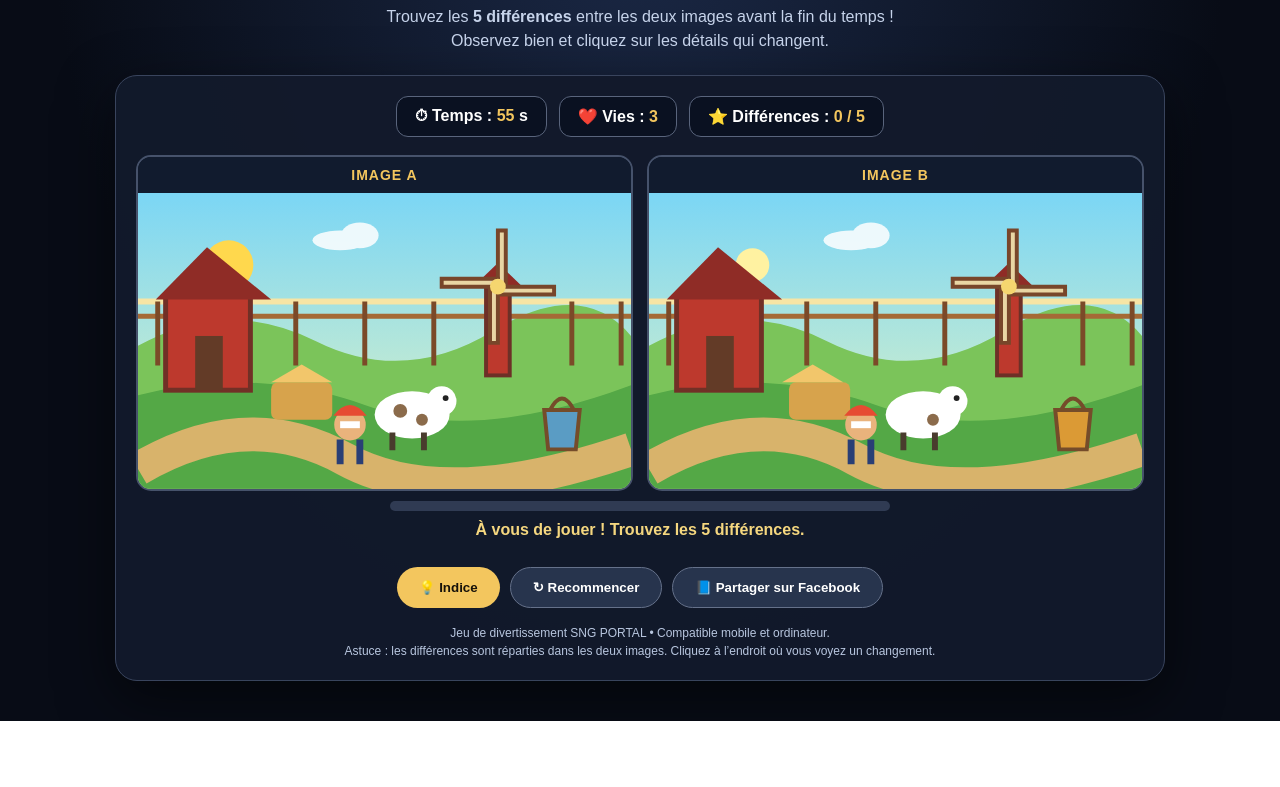
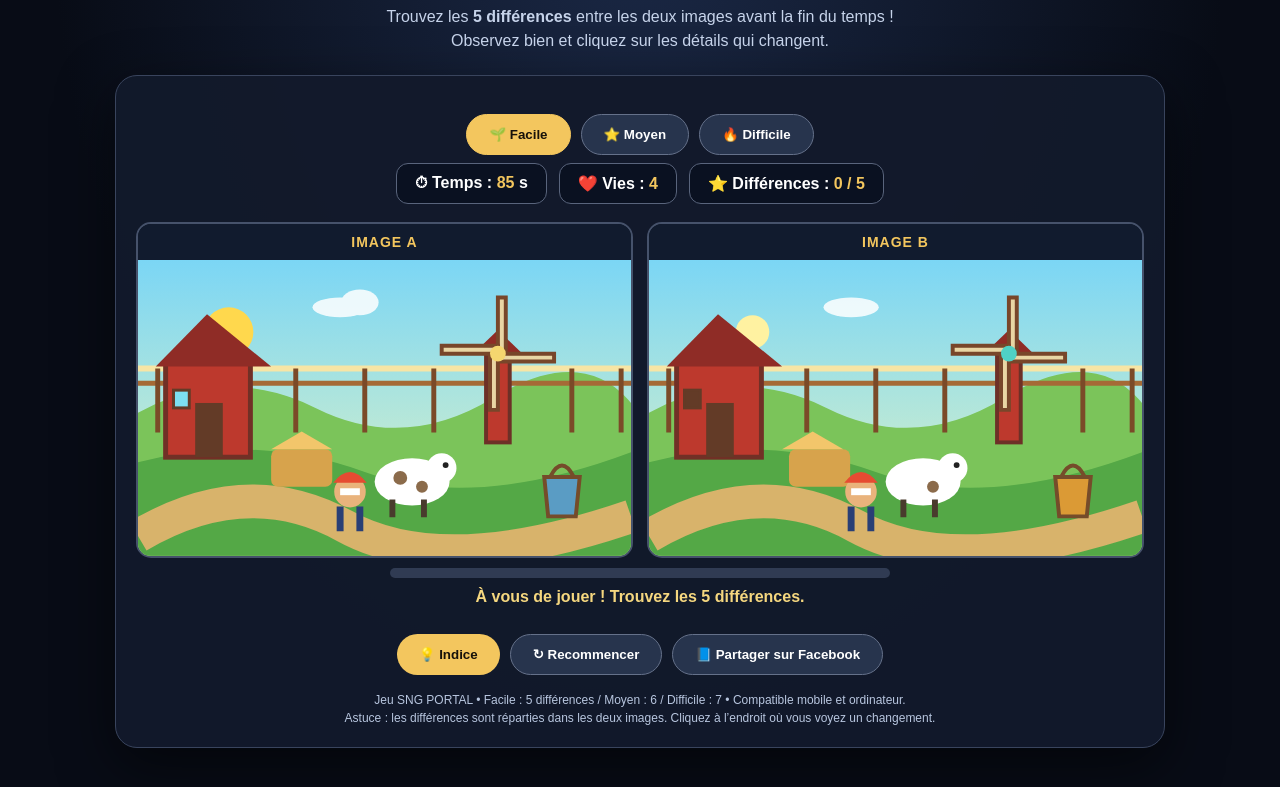
Before and after one commit to luisguzmanune75-jpg/luisguzmanune75-jpg.github.io, a plain HTML site: page spot-the-difference.html in a window 1280 px wide. Shown: the part 111-898 px from the top of the page. Before the commit the page ends 832 px from the top, so only its background shows below. Drawn offline with Linux system fonts and the light colour scheme.

Commit message:
Ajouter trois niveaux et rendre les différences plus visibles

```diff
--- a/spot-the-difference.html
+++ b/spot-the-difference.html
@@ -18,7 +18,7 @@ header{max-width:1050px;margin:auto}header .brand{letter-spacing:5px;color:var(-
 .game{max-width:1050px;margin:auto;background:rgba(18,25,43,.96);border:1px solid #39445d;border-radius:22px;padding:20px;box-shadow:0 18px 55px #0008}
 .stats{display:flex;justify-content:center;gap:12px;flex-wrap:wrap;margin-bottom:18px}.pill{background:#0a1121;border:1px solid #59647c;border-radius:12px;padding:10px 18px;font-weight:800}.pill b{color:var(--gold)}
 .boards{display:grid;grid-template-columns:1fr 1fr;gap:14px}.board{background:#0b1423;border:2px solid #46526b;border-radius:15px;overflow:hidden;position:relative}.board h2{font-size:14px;margin:0;padding:10px;color:var(--gold);background:#111b2e;letter-spacing:1px}.scene{display:block;width:100%;height:auto;cursor:crosshair;touch-action:manipulation}.scene .hit{fill:transparent;stroke:transparent;stroke-width:3}.scene .hit.found{fill:#32d58333;stroke:#32d583}
-.controls{display:flex;justify-content:center;gap:10px;flex-wrap:wrap;margin:18px 0 8px}button{border:0;border-radius:30px;padding:12px 22px;font-weight:800;cursor:pointer;background:var(--gold);color:#17120a}button.secondary{background:#27344d;color:#fff;border:1px solid #65718a}button:disabled{opacity:.45;cursor:not-allowed}
+ .level.selected{background:var(--gold);color:#17120a;border-color:var(--gold)}.controls{display:flex;justify-content:center;gap:10px;flex-wrap:wrap;margin:18px 0 8px}button{border:0;border-radius:30px;padding:12px 22px;font-weight:800;cursor:pointer;background:var(--gold);color:#17120a}button.secondary{background:#27344d;color:#fff;border:1px solid #65718a}button:disabled{opacity:.45;cursor:not-allowed}
 #message{min-height:28px;color:#f5d77f;font-weight:700;margin:10px 0}.progress{height:10px;background:#303b53;border-radius:20px;overflow:hidden;max-width:500px;margin:10px auto}.progress span{display:block;height:100%;width:0;background:linear-gradient(90deg,#d69d36,#ffe28b);transition:width .2s}
 .note{color:var(--muted);font-size:12px;margin-top:16px;line-height:1.5}
 @media(max-width:650px){.game{padding:12px}.boards{grid-template-columns:1fr}.board h2{padding:8px}.pill{padding:8px 12px}}
@@ -26,18 +26,19 @@ header{max-width:1050px;margin:auto}header .brand{letter-spacing:5px;color:var(-
 <body>
 <header><div class="brand">SNG PORTAL</div><h1>🔎 SPOT THE <span>DIFFERENCE</span></h1><p>Trouvez les <b>5 différences</b> entre les deux images avant la fin du temps !<br>Observez bien et cliquez sur les détails qui changent.</p></header>
 <main class="game">
-<div class="stats"><div class="pill">⏱ Temps : <b id="time">60</b> s</div><div class="pill">❤️ Vies : <b id="lives">3</b></div><div class="pill">⭐ Différences : <b id="score">0 / 5</b></div></div>
+<div class="controls" aria-label="Niveau"><button class="secondary level selected" data-level="easy">🌱 Facile</button><button class="secondary level" data-level="normal">⭐ Moyen</button><button class="secondary level" data-level="hard">🔥 Difficile</button></div><div class="stats"><div class="pill">⏱ Temps : <b id="time">90</b> s</div><div class="pill">❤️ Vies : <b id="lives">4</b></div><div class="pill">⭐ Différences : <b id="score">0 / 5</b></div></div>
 <div class="boards">
 <section class="board"><h2>IMAGE A</h2><svg id="left" class="scene" viewBox="0 0 500 300" role="img" aria-label="Première image de la ferme"></svg></section>
 <section class="board"><h2>IMAGE B</h2><svg id="right" class="scene" viewBox="0 0 500 300" role="img" aria-label="Deuxième image de la ferme"></svg></section>
 </div>
 <div class="progress"><span id="bar"></span></div><div id="message" aria-live="polite">À vous de jouer ! Trouvez les 5 différences.</div>
 <div class="controls"><button id="hint">💡 Indice</button><button class="secondary" id="restart">↻ Recommencer</button><button class="secondary" id="share">📘 Partager sur Facebook</button></div>
-<div class="note">Jeu de divertissement SNG PORTAL • Compatible mobile et ordinateur.<br>Astuce : les différences sont réparties dans les deux images. Cliquez à l’endroit où vous voyez un changement.</div>
+<div class="note">Jeu SNG PORTAL • Facile : 5 différences / Moyen : 6 / Difficile : 7 • Compatible mobile et ordinateur.<br>Astuce : les différences sont réparties dans les deux images. Cliquez à l’endroit où vous voyez un changement.</div>
 </main>
 <script>
-const spots=[{x:92,y:73,r:27,label:"Le soleil"},{x:365,y:95,r:25,label:"Le moulin"},{x:160,y:210,r:25,label:"La botte de foin"},{x:280,y:220,r:25,label:"Le mouton"},{x:430,y:235,r:24,label:"Le seau"}];
-let found=new Set(),lives=3,time=60,clock=null,ended=false,hints=0;
+const spots=[{x:98,y:73,r:34,label:"Le soleil"},{x:365,y:95,r:32,label:"Le moulin"},{x:165,y:205,r:34,label:"La botte de foin"},{x:278,y:225,r:34,label:"La tache du mouton"},{x:430,y:240,r:32,label:"La couleur du seau"},{x:215,y:48,r:34,label:"Le nuage"},{x:78,y:165,r:28,label:"La fenêtre de la grange"}];
+const levels={easy:{time:90,lives:4,count:5},normal:{time:60,lives:3,count:6},hard:{time:45,lives:2,count:7}};
+let level="easy",target=5,found=new Set(),lives=4,time=90,clock=null,ended=false,hints=0;
 function svgScene(side){const a=side==="A";return `
 <defs><linearGradient id="sky${side}" x2="0" y2="1"><stop stop-color="#7bd6f5"/><stop offset="1" stop-color="#e7f5c2"/></linearGradient></defs>
 <rect width="500" height="300" fill="url(#sky${side})"/><circle cx="${a?92:105}" cy="73" r="${a?25:17}" fill="${a?'#ffd84d':'#fff2a1'}"/>
@@ -45,20 +46,20 @@ function svgScene(side){const a=side==="A";return `
 <path d="M0 110 L500 110" stroke="#f7e5a5" stroke-width="6"/><path d="M0 125 L500 125" stroke="#a56a36" stroke-width="5"/>
 <g stroke="#7b4a28" stroke-width="5"><path d="M20 110v65 M90 110v65 M160 110v65 M230 110v65 M300 110v65 M370 110v65 M440 110v65 M490 110v65"/></g>
 <path d="M0 280 Q110 215 210 270 T500 260" fill="none" stroke="#d8b36b" stroke-width="34"/>
-<rect x="28" y="105" width="86" height="95" fill="#bd392d" stroke="#713026" stroke-width="5"/><path d="M18 108L70 55l65 53Z" fill="#8f2c26"/><rect x="58" y="145" width="28" height="55" fill="#633b27"/>
-<g transform="translate(365 95)"><rect x="-12" y="0" width="24" height="90" fill="#bd392d" stroke="#6d3027" stroke-width="4"/><path d="M-25 0L0 -24 25 0Z" fill="#8f2c26"/><g fill="#e9d6a4" stroke="#78462a" stroke-width="4"><path d="M0 0L${a?0:0} -57l8 0 0 57Z" transform="rotate(0)"/><path d="M0 0L0 -57l8 0 0 57Z" transform="rotate(90)"/><path d="M0 0L0 -57l8 0 0 57Z" transform="rotate(180)"/><path d="M0 0L0 -57l8 0 0 57Z" transform="rotate(270)"/></g><circle r="8" fill="#f5d66f"/></g>
+<rect x="28" y="105" width="86" height="95" fill="#bd392d" stroke="#713026" stroke-width="5"/><path d="M18 108L70 55l65 53Z" fill="#8f2c26"/><rect x="58" y="145" width="28" height="55" fill="#633b27"/><rect x="36" y="132" width="16" height="18" fill="${a?'#7de0f2':'#633b27'}" stroke="#633b27" stroke-width="3"/>
+<g transform="translate(365 95)"><rect x="-12" y="0" width="24" height="90" fill="#bd392d" stroke="#6d3027" stroke-width="4"/><path d="M-25 0L0 -24 25 0Z" fill="#8f2c26"/><g fill="#e9d6a4" stroke="#78462a" stroke-width="4"><path d="M0 0L${a?0:0} -57l8 0 0 57Z" transform="rotate(0)"/><path d="M0 0L0 -57l8 0 0 57Z" transform="rotate(90)"/><path d="M0 0L0 -57l8 0 0 57Z" transform="rotate(180)"/><path d="M0 0L0 -57l8 0 0 57Z" transform="rotate(270)"/></g><circle r="8" fill="${a?'#f5d66f':'#4fd1c5'}"/></g>
 <g><rect x="${a?135:142}" y="192" width="62" height="38" rx="7" fill="#d7a34c"/><path d="M135 192l31 -18 31 18Z" fill="#f2c66b"/></g>
 <g transform="translate(278 225)"><ellipse cx="0" cy="0" rx="38" ry="24" fill="#fff"/><circle cx="30" cy="-14" r="15" fill="#fff"/><circle cx="34" cy="-17" r="3" fill="#222"/><path d="M-20 18v18 M12 18v18" stroke="#493b2d" stroke-width="6"/><circle cx="-12" cy="-4" r="7" fill="${a?'#8b6b4b':'#fff'}"/><circle cx="10" cy="5" r="6" fill="#8b6b4b"/></g>
 <g transform="translate(430 240)"><path d="M-18 -20h36l-4 40h-28Z" fill="${a?'#5a9cc4':'#db9a35'}" stroke="#754c2a" stroke-width="4"/><path d="M-12 -20q12 -23 24 0" fill="none" stroke="#754c2a" stroke-width="4"/></g>
 <g transform="translate(215 235)"><circle r="16" fill="#e9b37c"/><path d="M-17 -9q17 -22 34 0Z" fill="#e64b32"/><path d="M-10 15v25 M10 15v25" stroke="#293f75" stroke-width="7"/><path d="M-10 0h20" stroke="#fff" stroke-width="7"/></g>
-<g fill="#fff" opacity=".85"><ellipse cx="205" cy="48" rx="28" ry="10"/><ellipse cx="225" cy="43" rx="19" ry="13"/></g>
-<g class="hit" data-id="0" cx="95" cy="73" r="30"/><g class="hit" data-id="1" cx="365" cy="95" r="30"/><g class="hit" data-id="2" cx="165" cy="205" r="30"/><g class="hit" data-id="3" cx="278" cy="225" r="30"/><g class="hit" data-id="4" cx="430" cy="240" r="30"/>
+<g fill="#fff" opacity=".85">${a?'<ellipse cx="205" cy="48" rx="28" ry="10"/><ellipse cx="225" cy="43" rx="19" ry="13"/>':'<ellipse cx="205" cy="48" rx="28" ry="10"/>'}</g>
+<g class="hit" data-id="0" cx="95" cy="73" r="30"/><g class="hit" data-id="1" cx="365" cy="95" r="30"/><g class="hit" data-id="2" cx="165" cy="205" r="30"/><g class="hit" data-id="3" cx="278" cy="225" r="30"/><g class="hit" data-id="4" cx="430" cy="240" r="30"/><g class="hit" data-id="5" cx="215" cy="48" r="30"/><g class="hit" data-id="6" cx="78" cy="165" r="26"/>
 `;}
 function draw(){document.getElementById("left").innerHTML=svgScene("A");document.getElementById("right").innerHTML=svgScene("B");document.querySelectorAll(".scene").forEach(el=>el.addEventListener("click",onSceneClick));}
-function onSceneClick(e){if(ended)return;const svg=e.currentTarget,pt=svg.createSVGPoint();pt.x=e.clientX;pt.y=e.clientY;const p=pt.matrixTransform(svg.getScreenCTM().inverse());let hit=spots.findIndex(s=>Math.hypot(p.x-s.x,p.y-s.y)<s.r);if(hit<0){lives--;document.getElementById("lives").textContent=lives;document.getElementById("message").textContent="Pas tout à fait ! Essayez encore.";if(lives<=0)finish(false);return;}if(found.has(hit)){document.getElementById("message").textContent="Cette différence a déjà été trouvée !";return;}found.add(hit);document.querySelectorAll('[data-id="'+hit+'"]').forEach(n=>n.classList.add("found"));document.getElementById("score").textContent=found.size+" / 5";document.getElementById("bar").style.width=(found.size*20)+"%";document.getElementById("message").textContent="Bravo ! Différence trouvée : "+spots[hit].label+".";if(found.size===5)finish(true);}
+function onSceneClick(e){if(ended)return;const svg=e.currentTarget,pt=svg.createSVGPoint();pt.x=e.clientX;pt.y=e.clientY;const p=pt.matrixTransform(svg.getScreenCTM().inverse());let hit=spots.findIndex(s=>Math.hypot(p.x-s.x,p.y-s.y)<s.r);if(hit<0||hit>=target){lives--;document.getElementById("lives").textContent=lives;document.getElementById("message").textContent="Pas tout à fait ! Essayez encore.";if(lives<=0)finish(false);return;}if(found.has(hit)){document.getElementById("message").textContent="Cette différence a déjà été trouvée !";return;}found.add(hit);document.querySelectorAll('[data-id="'+hit+'"]').forEach(n=>n.classList.add("found"));document.getElementById("score").textContent=found.size+" / "+target;document.getElementById("bar").style.width=(found.size/target*100)+"%";document.getElementById("message").textContent="Bravo ! Différence trouvée : "+spots[hit].label+".";if(found.size===target)finish(true);}
 function finish(win){ended=true;clearInterval(clock);document.getElementById("message").textContent=win?"🏆 Bravo ! Vous avez trouvé les 5 différences !":"⏰ Partie terminée ! Réessayez pour trouver les 5 différences.";}
-function start(){clearInterval(clock);found.clear();lives=3;time=60;ended=false;hints=0;document.getElementById("lives").textContent=lives;document.getElementById("time").textContent=time;document.getElementById("score").textContent="0 / 5";document.getElementById("bar").style.width="0%";document.getElementById("message").textContent="À vous de jouer ! Trouvez les 5 différences.";draw();clock=setInterval(()=>{if(ended)return;time--;document.getElementById("time").textContent=time;if(time<=0)finish(false);},1000);}
-document.getElementById("restart").onclick=start;
+function start(){clearInterval(clock);const cfg=levels[level];target=cfg.count;found.clear();lives=cfg.lives;time=cfg.time;ended=false;hints=0;document.getElementById("lives").textContent=lives;document.getElementById("time").textContent=time;document.getElementById("score").textContent="0 / "+target;document.getElementById("bar").style.width="0%";document.getElementById("message").textContent="À vous de jouer ! Trouvez les "+target+" différences.";draw();clock=setInterval(()=>{if(ended)return;time--;document.getElementById("time").textContent=time;if(time<=0)finish(false);},1000);}
+document.querySelectorAll(".level").forEach(btn=>btn.addEventListener("click",()=>{level=btn.dataset.level;document.querySelectorAll(".level").forEach(b=>b.classList.toggle("selected",b===btn));start();}));document.getElementById("restart").onclick=start;
 document.getElementById("hint").onclick=()=>{if(ended)return;const next=spots.findIndex((s,i)=>!found.has(i));if(next<0)return;hints++;document.getElementById("message").textContent="💡 Indice : cherchez près de « "+spots[next].label+" ».";};
 document.getElementById("share").onclick=()=>{const u=encodeURIComponent(location.href),q=encodeURIComponent("🔎 J’ai joué au Spot the Difference de SNG PORTAL ! À vous de trouver les 5 différences en 60 secondes.");window.open("https://www.facebook.com/sharer/sharer.php?u="+u+"&quote="+q,"_blank","noopener,noreferrer");};
 start();
```
